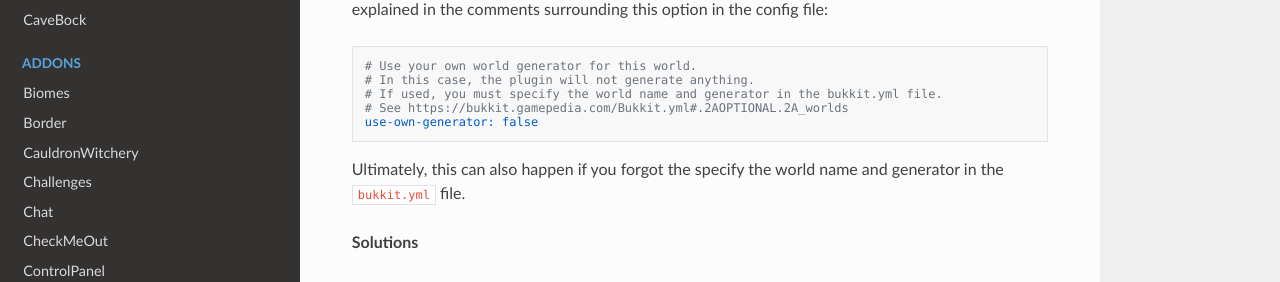
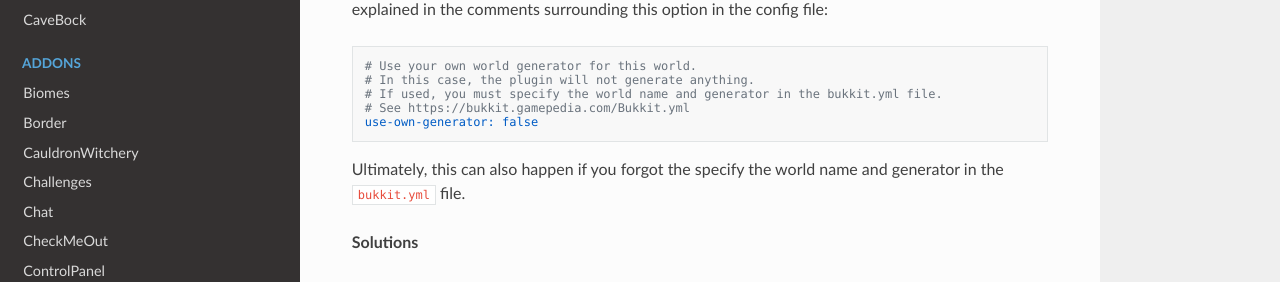
Before and after one commit to BentoBoxWorld/docs, an MkDocs documentation site: the page built from docs/FAQ.md, in a window 1280 px wide and 900 px high, scrolled down 2941 px. Shown: the part 159-441 px from the top of the window. Built offline with MkDocs 1.6.1, drawn with Linux system fonts in a browser that asks for light colours; nearby versions of some CDN libraries; some of the changed lines change nothing that is shown.

Commit message:
try fixing the yaml codeblock in faq

````diff
--- a/docs/FAQ.md
+++ b/docs/FAQ.md
@@ -87,7 +87,7 @@ This is indeed not what this option is designed for, and this is clearly explain
 # Use your own world generator for this world.
 # In this case, the plugin will not generate anything.
 # If used, you must specify the world name and generator in the bukkit.yml file.
-# See https://bukkit.gamepedia.com/Bukkit.yml#.2AOPTIONAL.2A_worlds
+# See https://bukkit.gamepedia.com/Bukkit.yml
 use-own-generator: false
 ```
 
````
